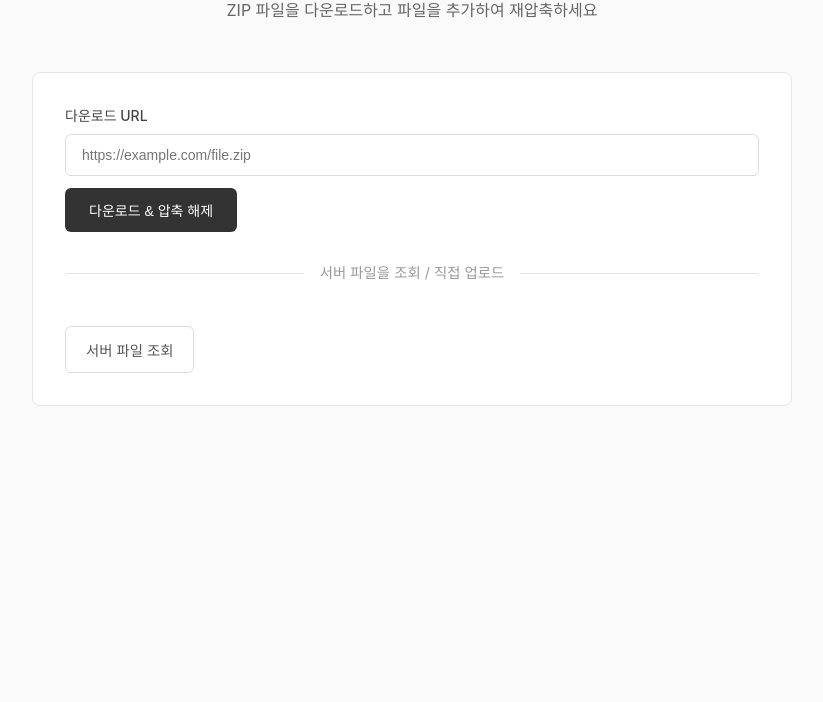
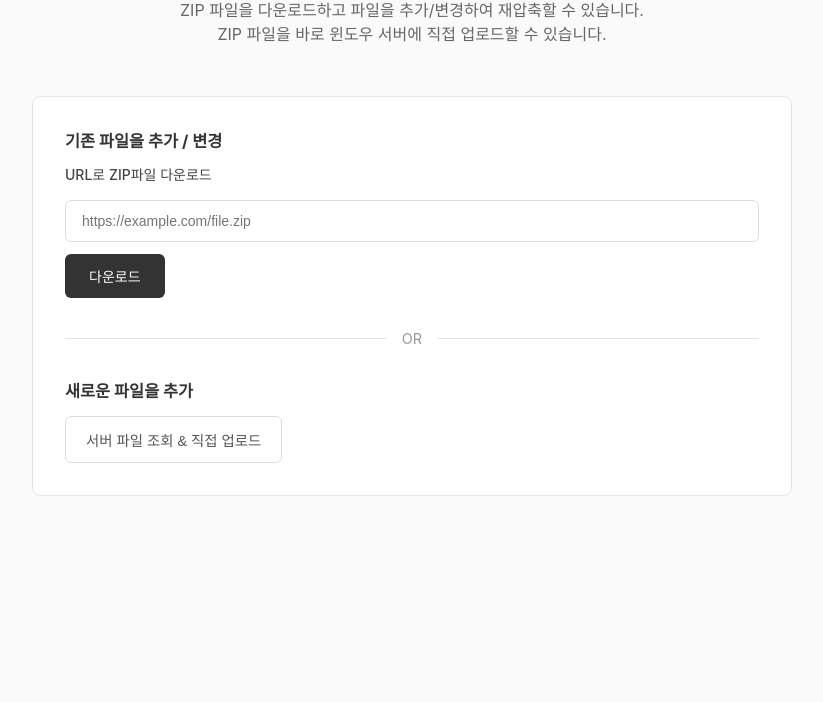
Before and after one commit to thsuekfk2/zip-file-manager, a website: page public/index.html in a window 1280 px wide. Shown: the part 98-800 px from the top of the page, without its empty margins (228-1051 px from the left). Drawn offline with Linux system fonts and the light colour scheme.

Commit message:
style: 멘트 수정

```diff
--- a/public/index.html
+++ b/public/index.html
@@ -3,41 +3,44 @@
   <head>
     <meta charset="UTF-8" />
     <meta name="viewport" content="width=device-width, initial-scale=1.0" />
-    <title>ZIP 파일 관리 및 파일 추가 도구</title>
+    <title>응용프로그램 관리 도구</title>
     <link rel="stylesheet" href="style.css" />
   </head>
   <body>
     <div class="container">
       <header>
-        <h1>ZIP 파일 관리 및 파일 추가 도구</h1>
-        <p>ZIP 파일을 다운로드하고 파일을 추가하여 재압축하세요</p>
+        <h1>응용프로그램 관리 도구</h1>
+        <p>
+          ZIP 파일을 다운로드하고 파일을 추가/변경하여 재압축할 수 있습니다.
+        </p>
+        <p>ZIP 파일을 바로 윈도우 서버에 직접 업로드할 수 있습니다.</p>
       </header>
 
       <main>
         <!-- 단계 1: ZIP 파일 다운로드 -->
         <section id="step1" class="step active">
           <div class="input-group">
-            <label for="zipUrl">다운로드 URL</label>
+            <h3>기존 파일을 추가 / 변경</h3>
+            <label for="zipUrl">URL로 ZIP파일 다운로드</label>
             <input
               type="url"
               id="zipUrl"
               placeholder="https://example.com/file.zip"
               required
             />
-            <button id="downloadBtn" class="btn primary">
-              다운로드 & 압축 해제
-            </button>
+            <button id="downloadBtn" class="btn primary">다운로드</button>
           </div>
 
           <!-- 압축 건너뛰기 옵션 -->
           <div id="skipToUpload">
-            <div class="divider">
-              <span>서버 파일을 조회 / 직접 업로드</span>
-            </div>
-            <div class="skip-buttons">
-              <button id="skipToUploadBtn" class="btn outline">
-                서버 파일 조회
-              </button>
+            <div class="divider"><span>OR</span></div>
+            <div class="skip-group">
+              <h3>새로운 파일을 추가</h3>
+              <div class="skip-buttons">
+                <button id="skipToUploadBtn" class="btn outline">
+                  서버 파일 조회 & 직접 업로드
+                </button>
+              </div>
             </div>
           </div>
 
@@ -201,7 +204,7 @@
         <section id="step5" class="step hidden">
           <div class="step-header">
             <button id="backToStep4" class="back-btn">&lt;</button>
-            <h2>FTP 서버 업로드</h2>
+            <h2>서버 업로드</h2>
           </div>
 
           <!-- 서버 파일 목록 -->
--- a/public/style.css
+++ b/public/style.css
@@ -100,7 +100,8 @@ header p {
 
 .input-group label {
   display: block;
-  margin-bottom: 8px;
+  margin-top: 10px;
+  margin-bottom: 15px;
   font-weight: 500;
   color: #444;
   font-size: 14px;
@@ -159,7 +160,6 @@ header p {
 .btn.success:hover {
   background: #777;
 }
-
 
 .btn:disabled {
   opacity: 0.4;
@@ -552,8 +552,12 @@ header p {
 }
 
 @keyframes spin {
-  0% { transform: rotate(0deg); }
-  100% { transform: rotate(360deg); }
+  0% {
+    transform: rotate(0deg);
+  }
+  100% {
+    transform: rotate(360deg);
+  }
 }
 
 /* 로딩 애니메이션 */
```
